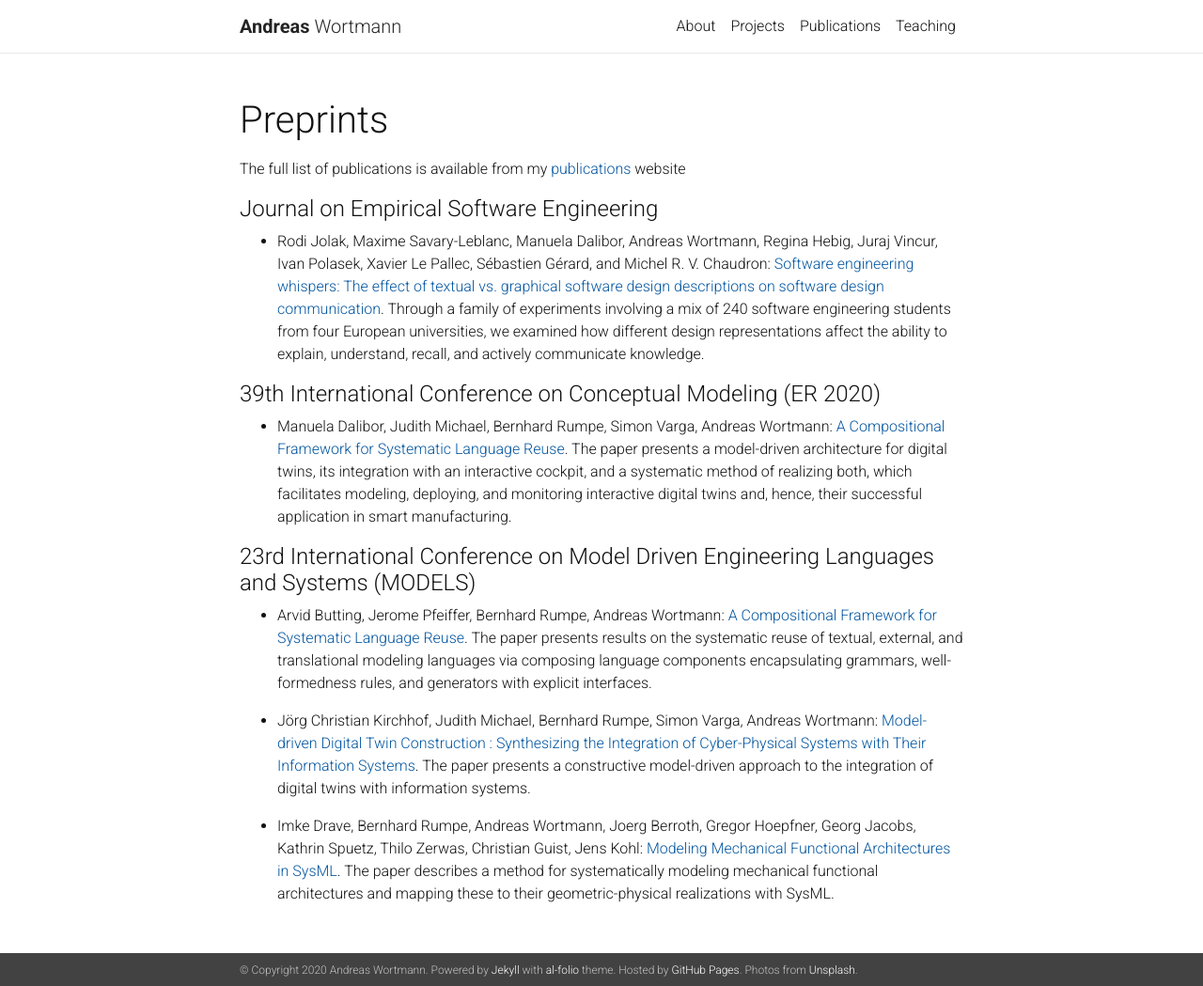
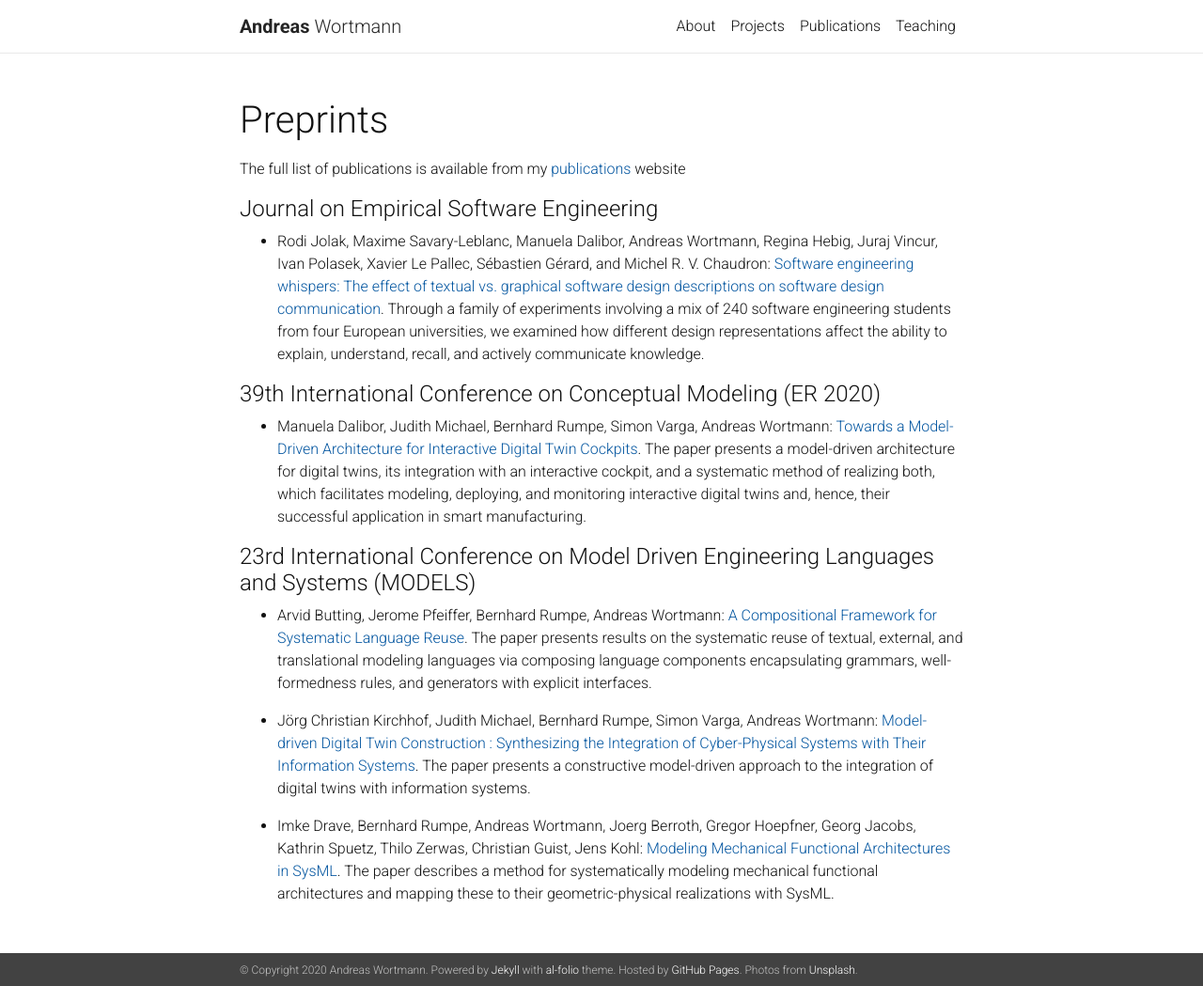
Before and after one commit to awortmann/awortmann.github.io, a Jekyll site: the page built from _pages/preprints.md, in a window 1280 px wide and 1049 px high. Shown: the whole window at 94% size. Built offline with Jekyll 4.4.1, drawn with Linux system fonts in a browser that asks for light colours; nearby versions of some CDN libraries; a style sheet for code colours, icons or effects is not loaded.

Commit message:
Minor update

```diff
--- a/_pages/preprints.md
+++ b/_pages/preprints.md
@@ -14,7 +14,7 @@ The full list of publications is available from my [publications](../publication
 
 #### 39th International Conference on Conceptual Modeling (ER 2020)
 
-- Manuela Dalibor, Judith Michael, Bernhard Rumpe, Simon Varga, Andreas Wortmann: [A Compositional Framework for Systematic Language Reuse](https://raw.githubusercontent.com/awortmann/awortmann.github.io/master/downloads/preprints/2020/er/Towards_a_Model-Driven_Architecture_for_Interactive_Digital_Twin_Cockpits.pdf). The paper presents a model-driven architecture for digital twins, its integration with an interactive cockpit, and a systematic method of realizing both, which facilitates modeling, deploying, and monitoring interactive digital twins and, hence, their successful application in smart manufacturing.
+- Manuela Dalibor, Judith Michael, Bernhard Rumpe, Simon Varga, Andreas Wortmann: [Towards a Model-Driven Architecture for Interactive Digital Twin Cockpits](https://raw.githubusercontent.com/awortmann/awortmann.github.io/master/downloads/preprints/2020/er/Towards_a_Model-Driven_Architecture_for_Interactive_Digital_Twin_Cockpits.pdf). The paper presents a model-driven architecture for digital twins, its integration with an interactive cockpit, and a systematic method of realizing both, which facilitates modeling, deploying, and monitoring interactive digital twins and, hence, their successful application in smart manufacturing.
 
 #### 23rd International Conference on Model Driven Engineering Languages and Systems (MODELS)
 
```
